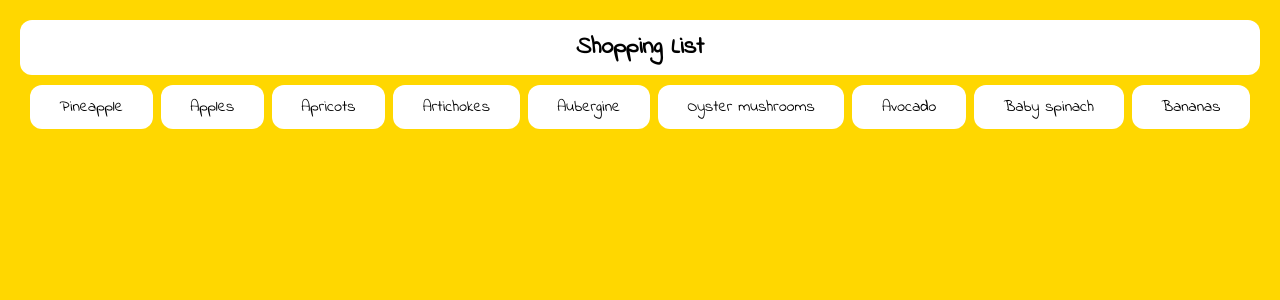
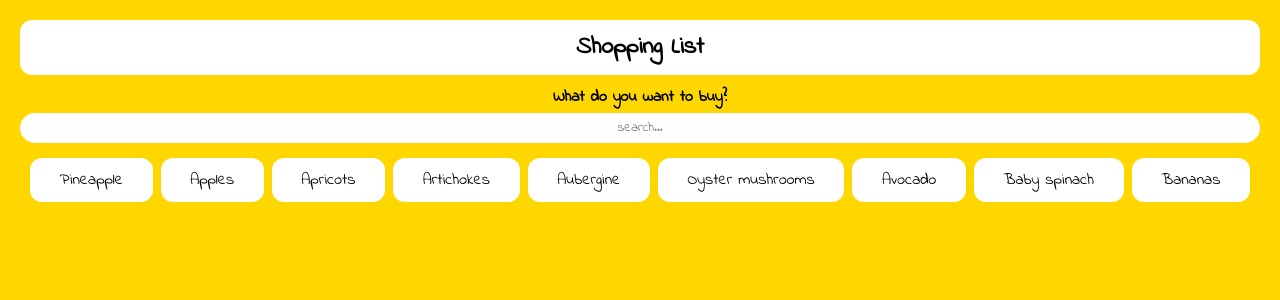
Before and after one commit to bensle/shoppingApp, a React (Create React App) app: page / in a window 1280 px wide. Shown: the top 300 px of the page. Built offline with nearby package versions, Linux system fonts and the light colour scheme; no server answers.

Commit message:
Add track every search input

```diff
--- a/src/App.js
+++ b/src/App.js
@@ -1,6 +1,7 @@
 import { useEffect, useState } from 'react';
 import styled from 'styled-components';
 import Heading from './components/Heading/Heading';
+import SearchBar from './components/Searchbar/Search';
 
 const initialItems = [
   {
@@ -61,6 +62,7 @@ const initialItems = [
 
 export default function App() {
   const [shoppingItems, setShoppingItems] = useState(initialItems);
+
   useEffect(() => {
     loadShoppingItems();
     async function loadShoppingItems() {
@@ -80,6 +82,8 @@ export default function App() {
   return (
     <AppContainer>
       <Heading />
+      <SearchBar shoppingItems={shoppingItems} />
+
       <StyledList>
         {shoppingItems.map(({ name, _id }) => (
           <ListItem key={_id}>{name.en}</ListItem>
--- /dev/null
+++ b/src/components/Searchbar/Search.js
@@ -0,0 +1,52 @@
+import styled from 'styled-components';
+import { useState } from 'react';
+
+export default function SearchBar(shoppingItems) {
+  const [search, setSearch] = useState('');
+  console.log('inputfiled', search);
+  return (
+    <SearchForm>
+      <StyledSearchHeading>What do you want to buy?</StyledSearchHeading>
+      <label htmlFor="foodSearch"></label>
+      <SearchInput
+        type="text"
+        name="search"
+        id="foodSearch"
+        placeholder="search..."
+        onChange={(event) => setSearch(event.target.value)}
+      />
+
+      {/* <button type="submit">Search</button> */}
+    </SearchForm>
+  );
+}
+
+const StyledSearchHeading = styled.h2`
+  text-align: center;
+  font-size: 1rem;
+`;
+
+const SearchForm = styled.form`
+  display: grid;
+  gap: 2px;
+  margin-bottom: 15px;
+`;
+
+const SearchInput = styled.input`
+  height: 30px;
+  text-align: center;
+  font-family: inherit;
+  border-radius: 15px;
+  border-style: none;
+`;
+
+// const SearchButton = styled.button`
+//   font-family: inherit;
+//   width: 9rem;
+//   padding: 0.3rem;
+//   font-weight: bold;
+//   border: solid 2px white;
+//   border-radius: 10px;
+//   background-color: grey;
+//   width: 100%;
+// `;
```
